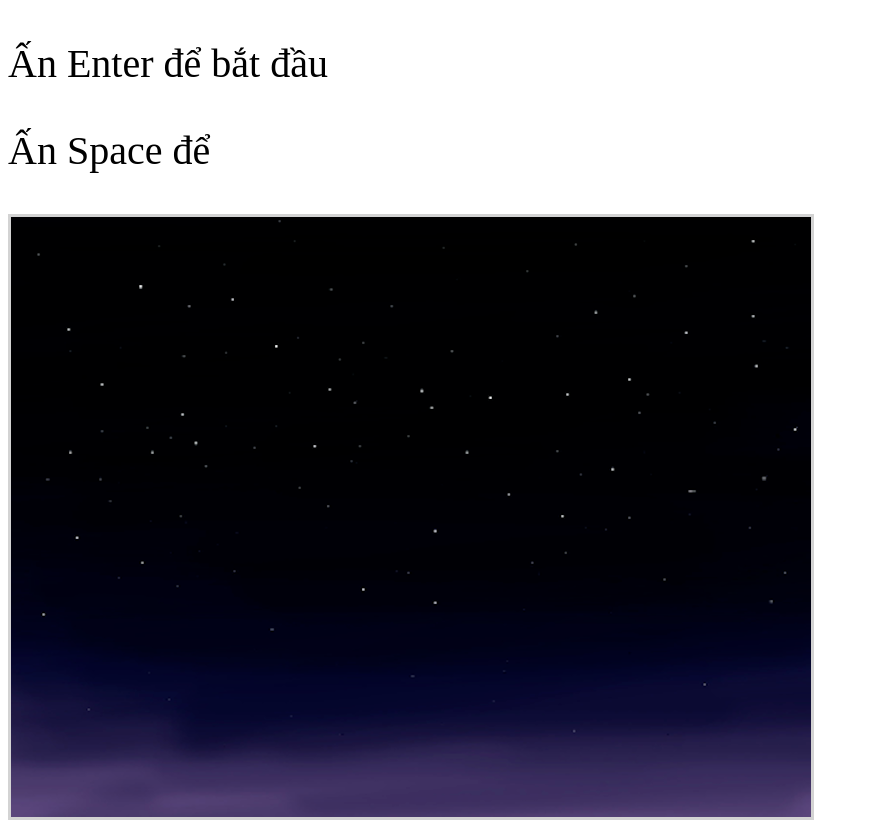
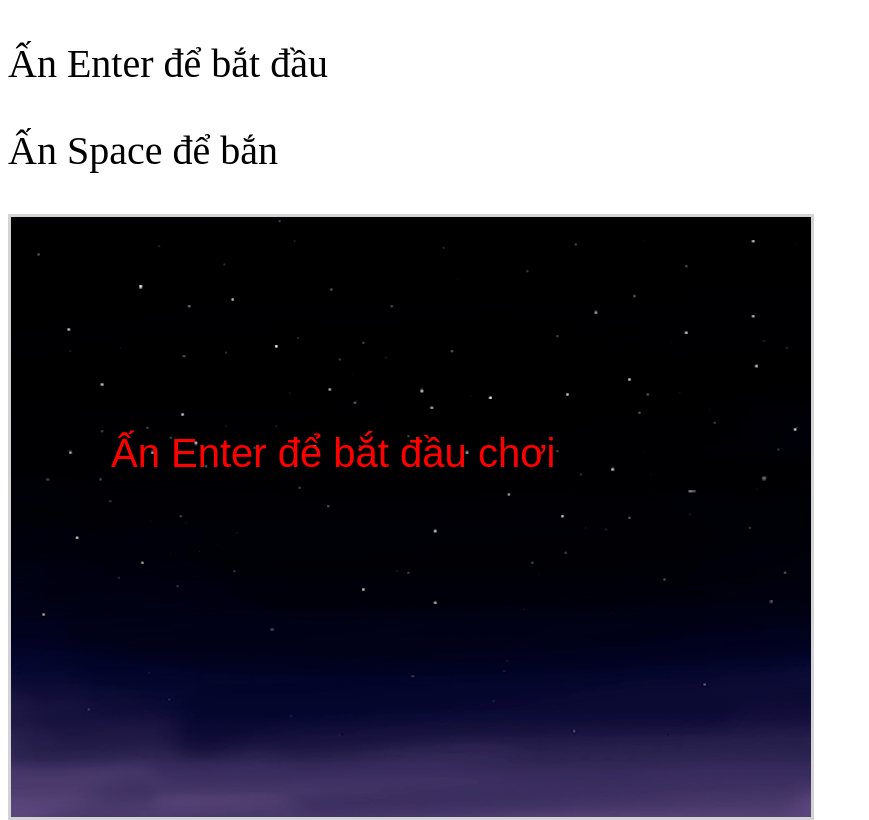
Before and after one commit to dudq/sky_fall, a plain HTML site: page sky_fall_game.html in a window 1280 px wide. Shown: the whole page, without its empty margins (0-869 px from the left). Drawn offline with Linux system fonts and the light colour scheme.

Commit message:
remove comment

```diff
--- a/airplane_class.js
+++ b/airplane_class.js
@@ -64,5 +64,3 @@ function AirPlane(position_x,position_y,width,height){
 
     };
 }
-// let plane = new AirPlane();
-// plane.show();
--- a/boardGame_class.js
+++ b/boardGame_class.js
@@ -81,12 +81,14 @@ function BoardGame() {
     };
     this.guide = function () {
         ctx.beginPath();
-        ctx.font ='40px Arial';
-        ctx.fillStyle = 'red';
-        ctx.fillText('Ấn Enter để bắt đầu chơi',100,250);
+        let image = new Image();
+        image.src = './image/boardGame.png';
+        image.onload = function () {
+            ctx.drawImage(image, 0, 0);
+            ctx.font ='40px Arial';
+            ctx.fillStyle = 'red';
+            ctx.fillText('Ấn Enter để bắt đầu chơi',100,250);
+        };
         ctx.closePath();
     }
 }
-
-// let boardGame  = new BoardGame();
-// boardGame.init();
--- a/bullet_class.js
+++ b/bullet_class.js
@@ -1,6 +1,3 @@
-// let BULLET_POSITION_X = 400;
-// let BULLET_POSITION_Y = 200;
-
 function Bullet(position_x,position_y,width,height) {
     this.position_x = position_x ;
     this.position_y = position_y;
--- a/enemy_class.js
+++ b/enemy_class.js
@@ -1,4 +1,3 @@
-// let ENEMY_POSITION_X = 400;
 let enemies =[];
 function Enemy(position_x,position_y,width,height) {
     // vung duoc xuat hien cua may bay
--- a/main.js
+++ b/main.js
@@ -2,7 +2,6 @@ let boardGame = new BoardGame();
 let plane = new AirPlane(AIRPLANE_POSITION_X, AIRPLANE_POSITION_Y, AIRPLANE_WIDTH, AIRPLANE_HEIGHT);
 let isGameOver = false;
 boardGame.control();
-boardGame.drawBoard();
 boardGame.guide();
 function start() {
     if (!isGameOver) {
--- a/sky_fall_game.html
+++ b/sky_fall_game.html
@@ -6,9 +6,8 @@
 </head>
 <body>
 <p style="font-size: 40px ">Ấn Enter để bắt đầu</p>
-<p style="font-size: 40px ">Ấn Space để </p>
+<p style="font-size: 40px ">Ấn Space để bắn</p>
 <canvas id="myCanvas" width="800" height="600" style="position: absolute; border: solid #d3d3d3 "></canvas>
-bắ
 <script src="const.js"></script>
 <script src="airplane_class.js"></script>
 <script src="enemy_class.js"></script>
```
